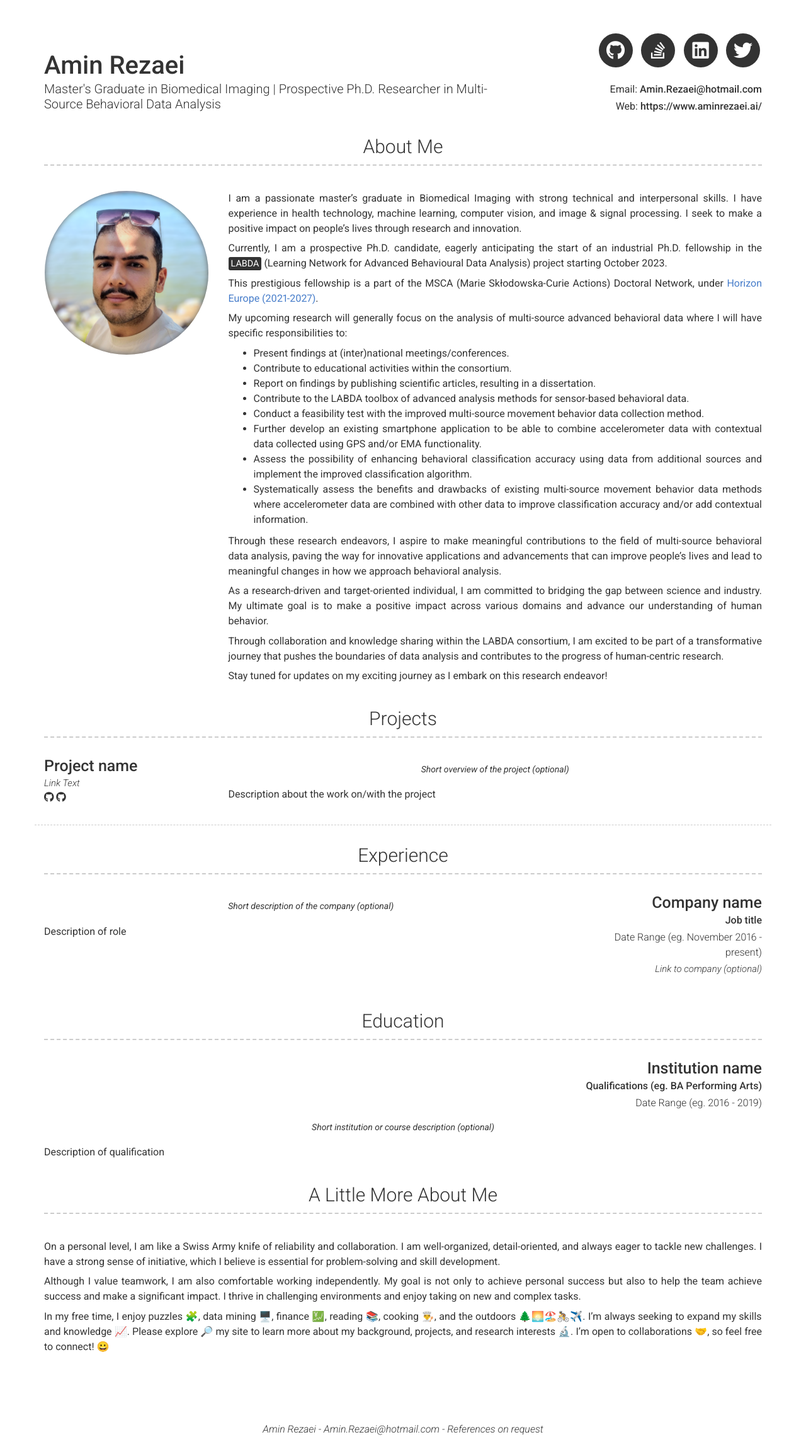
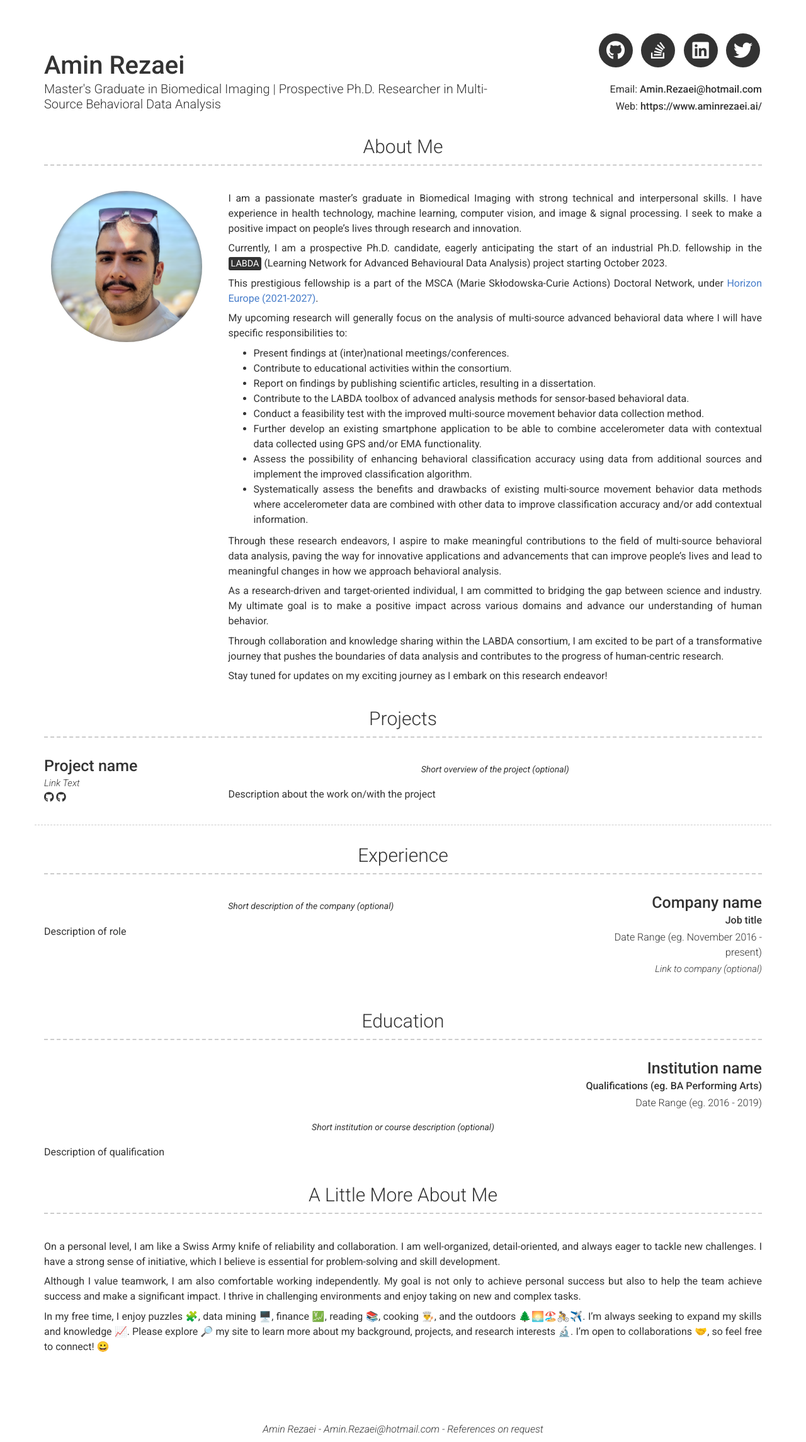
Before and after one commit to aminrezaei-img/CV, a Jekyll site: the page built from index.md, in a window 1280 px wide. Shown: the whole page at 63% size. Built offline with Jekyll 4.4.1, drawn with Linux system fonts in a browser that asks for light colours; nearby versions of some CDN libraries.

Commit message:
Update modern-resume-theme.scss

```diff
--- a/_sass/modern-resume-theme.scss
+++ b/_sass/modern-resume-theme.scss
@@ -28,12 +28,12 @@
 }
 
 .profile-img {
-  width: 260px;
-  height: 260px;
+  width: 240px;
+  height: 240px;
   margin: 0 auto;
   margin-bottom: 15px;
   display: block;
-  border-radius: 260px;
+  border-radius: 240px;
   background-size: cover;
   background-position: center;
   background-repeat: repeat, no-repeat;
```
